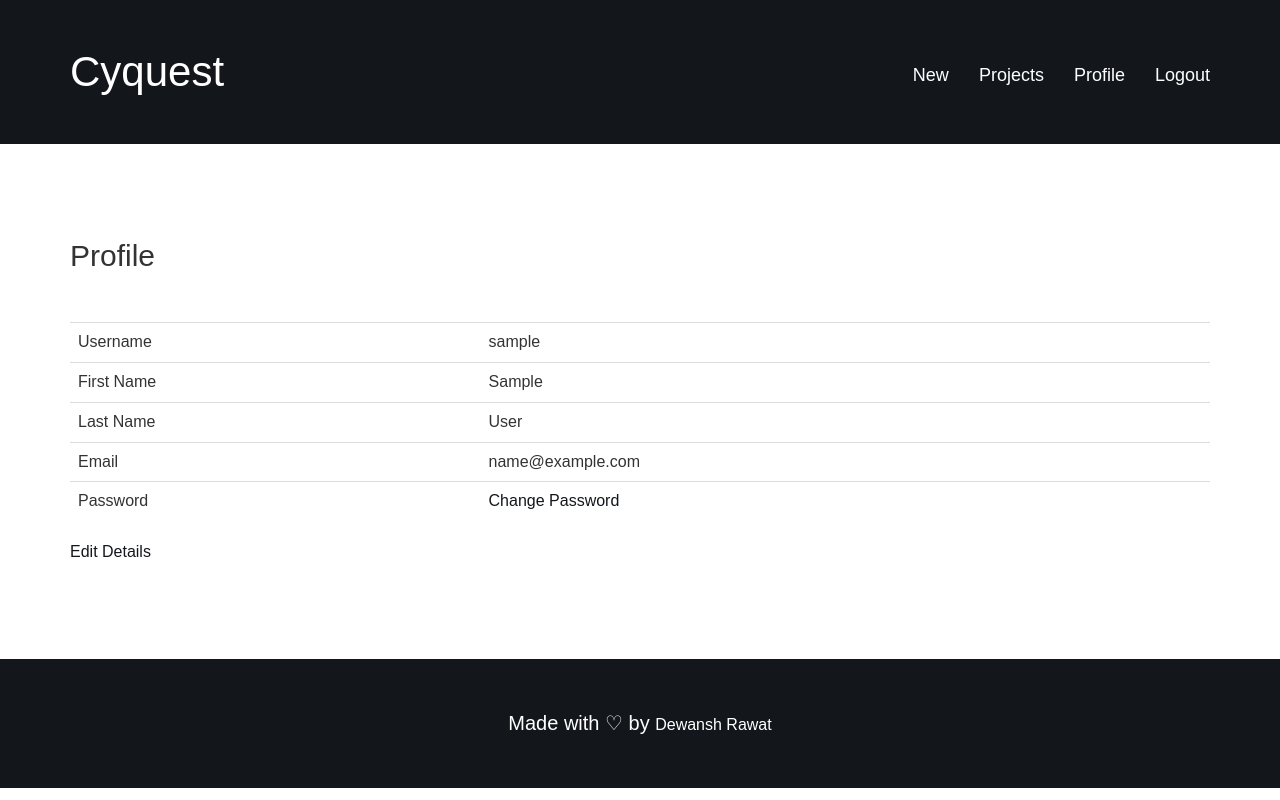
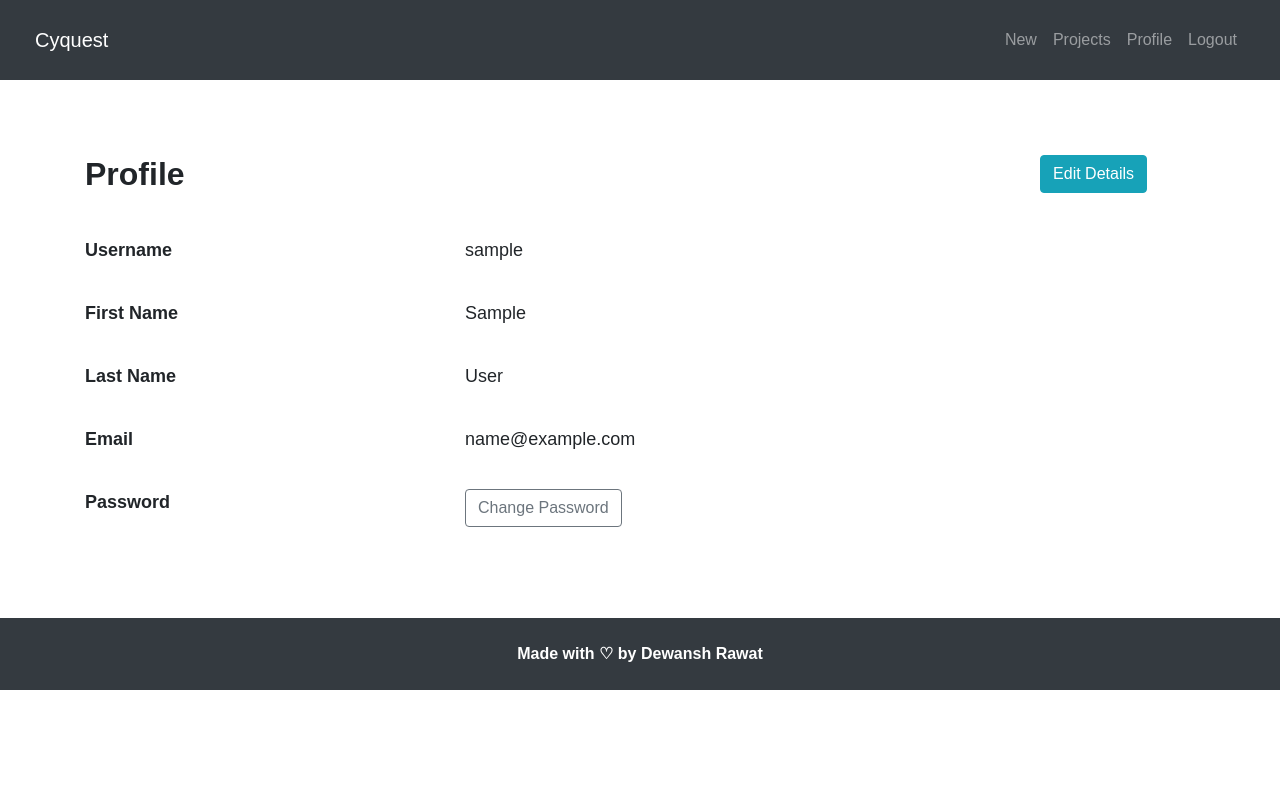
Before and after one commit to dewanshrawat15/assignments, a Django app: page /profile/ in a window 1280 px wide. Run offline with Django 3.2, Linux system fonts and the light colour scheme; the visitor is signed in with stand-in values (Sample User, id 1); some libraries are stand-ins or nearby versions.

Commit message:
Improved design

```diff
--- a/app/templates/app/new_project.html
+++ b/app/templates/app/new_project.html
@@ -5,11 +5,11 @@
 		<form method="POST" enctype="multipart/form-data">
 			{% csrf_token %}
 			<fieldset class="form-group">
-				<legend class="bottom-border mb4">Project</legend>
-				{{ form|crispy }}
+				<h3 class="font-weight-bold mb-4">Project</legend>
 			</fieldset>
+			{{ form|crispy }}
 			<div class="form-group">
-				<button class="btn btn-default" type="Submit">Save</button>
+				<button class="btn btn-success mt-4" type="Submit">Save</button>
 			</div>
 		</form>
 		<br>
--- a/sec/templates/sec/base.html
+++ b/sec/templates/sec/base.html
@@ -2,102 +2,83 @@
 <html>
 <head>
 	<title>Cyquest</title>
-	<link rel="stylesheet" type="text/css" href="https://cdnjs.cloudflare.com/ajax/libs/twitter-bootstrap/3.3.7/css/bootstrap.css">
-	<script type="text/javascript" src="https://ajax.googleapis.com/ajax/libs/jquery/3.3.1/jquery.min.js"></script>
-	<script type="text/javascript" src="https://cdnjs.cloudflare.com/ajax/libs/twitter-bootstrap/3.3.7/js/bootstrap.js"></script>
-</head>
+<!-- CSS only -->
+	<link rel="stylesheet" href="https://stackpath.bootstrapcdn.com/bootstrap/4.5.2/css/bootstrap.min.css" integrity="sha384-JcKb8q3iqJ61gNV9KGb8thSsNjpSL0n8PARn9HuZOnIxN0hoP+VmmDGMN5t9UJ0Z" crossorigin="anonymous">
+
+	<!-- JS, Popper.js, and jQuery -->
+	<script src="https://code.jquery.com/jquery-3.5.1.slim.min.js" integrity="sha384-DfXdz2htPH0lsSSs5nCTpuj/zy4C+OGpamoFVy38MVBnE+IbbVYUew+OrCXaRkfj" crossorigin="anonymous"></script>
+	<script src="https://cdn.jsdelivr.net/npm/popper.js@1.16.1/dist/umd/popper.min.js" integrity="sha384-9/reFTGAW83EW2RDu2S0VKaIzap3H66lZH81PoYlFhbGU+6BZp6G7niu735Sk7lN" crossorigin="anonymous"></script>
+	<script src="https://stackpath.bootstrapcdn.com/bootstrap/4.5.2/js/bootstrap.min.js" integrity="sha384-B4gt1jrGC7Jh4AgTPSdUtOBvfO8shuf57BaghqFfPlYxofvL8/KUEfYiJOMMV+rV" crossorigin="anonymous"></script></head>
 	<style type="text/css">
 
-.header{
-	padding: 42px 0 42px 0;
-	background: #13171c;
+	.navbar{
+		padding: 20px;
 	}
-.header-title{
-	color: #fff;
-	font-family: 'Product Sans', sans-serif;
-	font-size: 42px;
-}
-.info{
-	padding: 100px 0 175px 0;
-	margin-bottom: 100px;
-}
-.info p, a, a:hover, a:active, a:focus{
-	font-family: 'Product Sans', sans-serif;
+	.navbar-brand{
 		font-size: 20px;
-	text-decoration: none!important;
 	}
 
-.links-holder{
-	padding-top: 8px;
-}
-
-li a{
-	text-decoration: none!important;
-	color: #fff!important;
-	font-size: 18px!important;
-}
-
-li a:hover, li a:visited, li a:active{
-	background: transparent!important;
-	font-size: 18px!important;
-}
-
-.footer{
-	padding-top: 50px;
-	padding-bottom: 50px;
-	font-size: 20px;
-	font-family: 'Product Sans', sans-serif;
-	color: #fff;
-	background: #13171c;
-}
-
-.author, .author:hover, .author:visited, .author:active{
-	color: #fff!important;
-	text-decoration: none!important;
+	.jumbotron{
+		min-height: 80vh;
+		display: flex;
+		flex-direction: column;
+		justify-content: center;
+		align-items: center;
 	}
 
 </style>
 <body>
 <div class="header">
-	<div class="container">
-		<div class="row">
-			<a href="{% url 'home' %}"><div class="col-md-4 header-title">Cyquest</div></a>
-			<div class="col-md-6 col-md-offset-2 links-holder">
-				<ul class="nav navbar-nav navbar-right">
+	<nav class="navbar navbar-expand-lg navbar-dark bg-dark">
+		<div class="container-fluid">
+			<a class="navbar-brand" href="{% url 'home' %}">Cyquest</a>
+			<button class="navbar-toggler" type="button" data-toggle="collapse" data-target="#navbarSupportedContent" aria-controls="navbarSupportedContent" aria-expanded="false" aria-label="Toggle navigation">
+			  <span class="navbar-toggler-icon"></span>
+			</button>
+
+			<div class="collapse navbar-collapse" id="navbarSupportedContent">
+			  <ul class="navbar-nav ml-auto">
 				{% if user.is_authenticated %}
-						<li><a href="{% url 'project_new' %}">New</a></li>
-						<li><a href="{% url 'project' %}">Projects</a></li>
-						<li><a href="{% url 'profile' %}">Profile</a></li>
-						<li><a href="{% url 'logout' %}">Logout</a></li>
+				<li class="nav-item">
+					<a class="nav-link" href="{% url 'project_new' %}">New</a>
+				</li>
+				<li class="nav-item">
+					<a class="nav-link" href="{% url 'project' %}">Projects</a>
+				</li>
+				<li class="nav-item">
+					<a class="nav-link" href="{% url 'profile' %}">Profile</a>
+				</li>
+				<li class="nav-item">
+					<a class="nav-link" href="{% url 'logout' %}">Logout</a>
+				</li>
 				{% else %}
-						<li><a href="{% url 'project' %}">Projects</a></li>
-						<li><a href="{% url 'login' %}">Login</a></li>
+				<li class="nav-item">
+					<a class="nav-link" href="{% url 'project' %}">Projects</a>
+				</li>
+				<li class="nav-item">
+					<a class="nav-link" href="{% url 'login' %}">Login</a>
+				</li>
 				  {% endif %}
+				</li>
 			  </ul>
-
 			</div>
 		</div>
-	</div>
+	</nav>
 </div>
 {% if request.path != '/profile/' %}
-	<div class="info">
+	<div class="jumbotron jumbotron-fluid mb-0">
 		<div class="container">
-			<div class="col-md-8 col-md-offset-2">
 		  {% block content %}
 		  {% endblock %}
-			</div>
 		</div>
 	  </div>
 {% else %}
 	{% block main %}
 	{% endblock %}
 {% endif %}
-<br>
-<div class="footer">
+<div class="footer bg-dark py-4">
 	<div class="container">
-		<div class="row">
-			<div class="col-md-offset-2 col-md-8 text-center">Made with &#9825; by <a href="https://dewanshrawat.me" class="author">Dewansh Rawat</a></div>
-		</div>
+		<div class="text-center text-white font-weight-bold">Made with &#9825; by <a href="https://dewanshrawat.me" class="text-white">Dewansh Rawat</a></div>
 	</div>
 </div>
 </body>
--- a/sec/templates/sec/home.html
+++ b/sec/templates/sec/home.html
@@ -1,6 +1,6 @@
 {% extends 'sec/base.html' %}
 {% block content %}
-	<p>Feel like you know everything ? Well, cyquest is here to prove you wrong! Just <a href="login">jump in</a> the quest or <a href="register">sign yourself up</a> for some hunt!</p>
+	<h1 class="display-5">Feel like you know everything ? Well, cyquest is here to prove you wrong! Just <a href="login">jump in</a> the quest or <a href="register">sign yourself up</a> for some hunt!</h1>
 	<br>
-	<p>Time's running up, be quick to solve you're quest!</p>
+	<h5>Time's running up, be quick to solve you're quest!</h5>
 {% endblock %}
--- a/sec/templates/sec/profile.html
+++ b/sec/templates/sec/profile.html
@@ -4,56 +4,59 @@
 <link rel="stylesheet" type="text/css" href="https://maxcdn.bootstrapcdn.com/font-awesome/4.7.0/css/font-awesome.min.css">
 <style type="text/css">
 
-	h2, h3{
+	*{
 		font-family: 'Product Sans', sans-serif;
-	}
+  }
 
-	a, a:hover, a:visited, a:active{
-		text-decoration: none;
-		font-size: 16px;
-		color: #13171c;
-	}
+  p{
+    font-size: 18px;
+    margin-top: 20px;
+  }
 
 	.profile{
 		padding: 75px 0 75px 0;
 	}
 
-	table, td{
-		font-family: 'Product Sans', sans-serif;
-		font-size: 16px;
-	}
-
 </style>
 <div class="profile">
 <div class="container">
-  <h2>Profile</h2>
-  <br><br>
-  <div class="table-responsive">
-  <table class="table">
-    <tbody>
-      <tr>
-        <td>Username</td>
-        <td>{{ user.username }}</td>
-      </tr>
-       <tr>
-        <td>First Name</td>
-        <td>{{ user.first_name }}</td>
-      </tr>
-       <tr>
-        <td>Last Name</td>
-        <td>{{ user.last_name }}</td>
-      </tr>
-       <tr>
-        <td>Email</td>
-        <td>{{ user.email }}</td>
-      </tr>
-      <tr>
-        <td>Password</td>
-        <td><a href="{% url 'change_password' %}">Change Password</a></td>
-      </tr>
-    </tbody>
-  </table>
-  <a href="{% url 'edit' %}">Edit Details</a>
+  <div class="float-right mr-5">
+    <a href="{% url 'edit' %}"><button class="btn btn-info">Edit Details</button></a>
+  </div>
+  <h2 class="font-weight-bold mb-4">Profile</h2>
+
+  <div class="row">
+    <div class="col-4">
+      <p class="font-weight-bold">Username</p>
+    </div>
+    <div class="col-8">
+      <p>{{ user.username }}</p>
+    </div>
+    <div class="col-4">
+      <p class="font-weight-bold">First Name</p>
+    </div>
+    <div class="col-8">
+      <p>{{ user.first_name }}</p>
+    </div>
+    <div class="col-4">
+      <p class="font-weight-bold">Last Name</p>
+    </div>
+    <div class="col-8">
+      <p>{{ user.last_name }}</p>
+    </div>
+    <div class="col-4">
+      <p class="font-weight-bold">Email</p>
+    </div>
+    <div class="col-8">
+      <p>{{ user.email }}</p>
+    </div>
+    <div class="col-4">
+      <p class="font-weight-bold">Password</p>
+    </div>
+    <div class="col-8">
+      <p><a href="{% url 'change_password' %}"><button class="btn btn-outline-secondary">Change Password</button></a></p>
+    </div>
+
   </div>
 </div>
 </div>
--- a/sec/templates/sec/register.html
+++ b/sec/templates/sec/register.html
@@ -1,11 +1,12 @@
 {% extends 'sec/base.html' %}
 {% load crispy_forms_tags %}
 {% block content %}
+
 	<div class="content-section">
 		<form method="POST">
 			{% csrf_token %}
 			<fieldset class="form-group">
-				<legend class="bottom-border mb4">Join Today</legend>
+				<h3 class="font-weight-bold mb-4">Join Today</h3>
 				{{ form|crispy|safe }}
 			</fieldset>
 			<div class="form-group">
```
Also changed, not shown: sec/templates/sec/edit.html (+5 -4 lines), sec/templates/sec/login.html (+6 -6 lines), sec/templates/sec/password_change.html (+4 -4 lines). Lines whose indentation alone changed are shown as unchanged.
